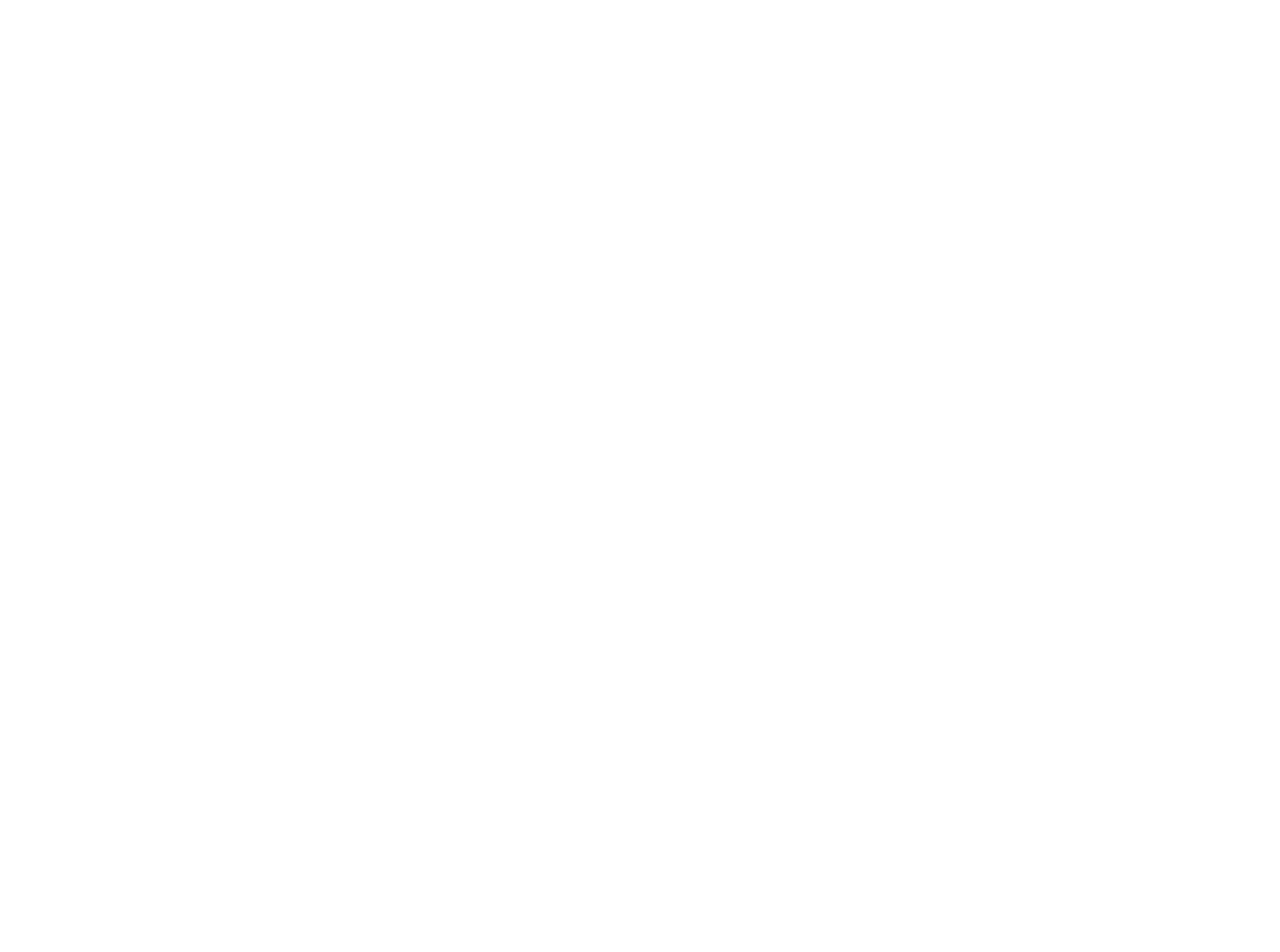
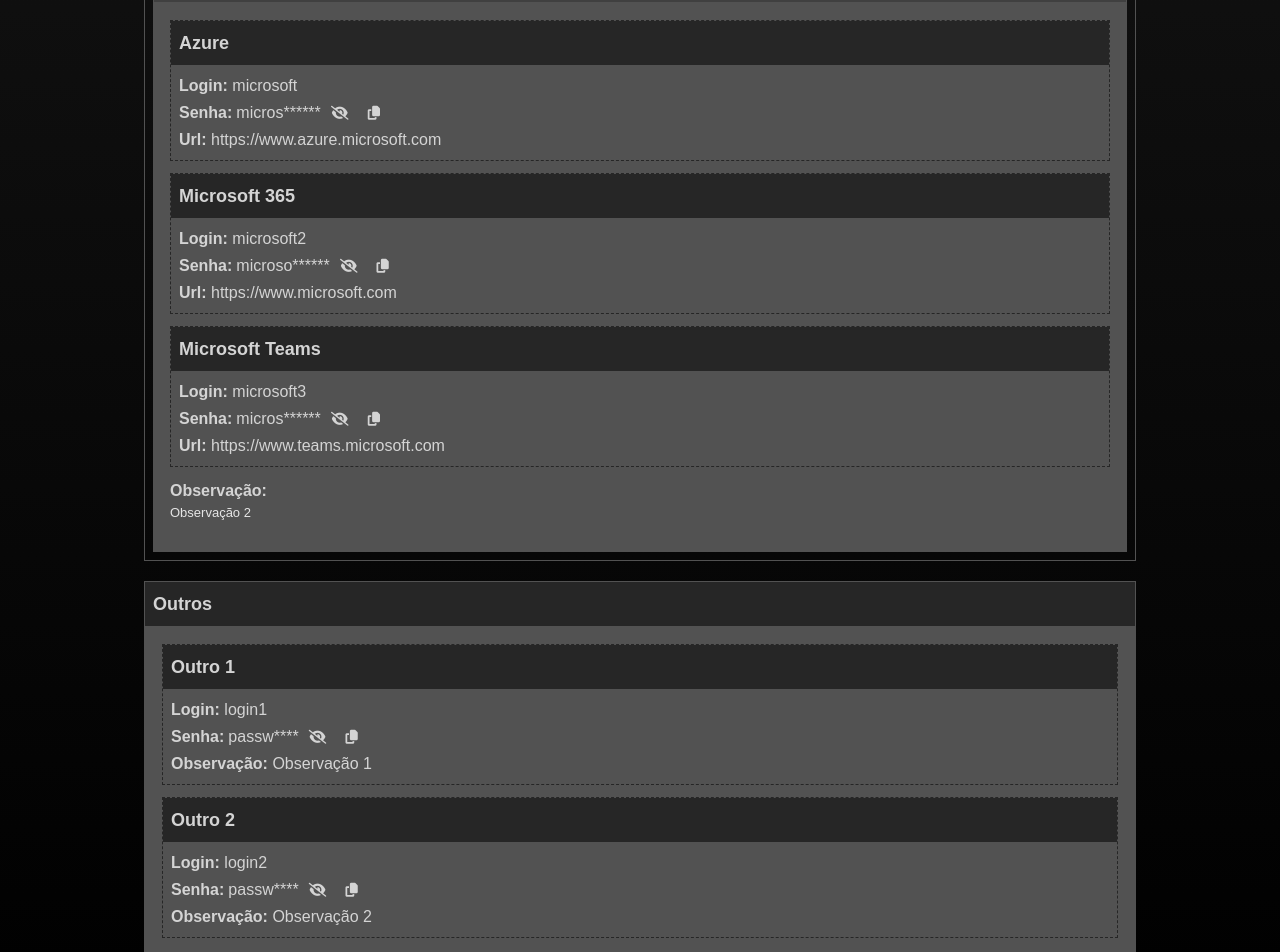
Before and after one commit to ivanqvdoliveira/take-my-notes, a SvelteKit app: page / in a window 1280 px wide. Shown: the part 1220-2172 px from the top of the page. Before the commit the page ends 943 px from the top, so only its background shows below. Built offline with nearby package versions, Linux system fonts and the light colour scheme.

Commit message:
feat: integrando sistema com setup on mount

```diff
--- a/src/components/GroupTab/GroupTab.svelte
+++ b/src/components/GroupTab/GroupTab.svelte
@@ -1,17 +1,29 @@
 <script>
   import { groupTabMock } from "../../mocks/groupTabMock";
-  export let tabSelected;
-  export let onUpdateTabSelected;
+  import { selectedTab, listNotes, searchValue } from "../../store/stores";
+  import { notesMock } from "../../mocks/notesMock";
+
+  export let tabHasChanged;
 
   const onButtonClick = (id) => {
-    onUpdateTabSelected(id);
+    selectedTab.set(id);
+    tabHasChanged()
+    searchValue.set('')
+
+    const list = notesMock.find(elem => elem.id === id);
+
+    if (list) {
+      listNotes.set(list);
+    } else {
+      console.error('Nenhum elemento encontrado');
+    }
   };
 </script>
 
 <section class="flex pb-5 gap-4">
   {#each groupTabMock as { label, id }}
     <button
-      class={tabSelected === id && 'active'}
+      class={$selectedTab === id && 'active'}
       on:click={() => onButtonClick(id)}
     >
       {label}
--- a/src/components/NotesList/NotesList.svelte
+++ b/src/components/NotesList/NotesList.svelte
@@ -1,8 +1,8 @@
 <script>
   import { onMount } from 'svelte';
-  import { notesMock } from '../../mocks/notesMock';
-  export let tabSelected;
+  import { selectedTab, listNotes } from '../../store/stores';
   export let seletecdItem = null;
+  export let filteredList;
   let selectedName = null;
   let isEdit = false;
   let passwordList = [];
@@ -13,11 +13,13 @@
   let copied = false;
 
   onMount(() => {
-    notesMock.map(note => {
-      if (tabSelected === note.id) {
-        return aggregatePasswords(note.password);
+    async function fetchData() {
+      const notes = $listNotes;
+
+      aggregatePasswords(notes.password);
     }
-    });
+
+    fetchData();
   });
 
   const aggregatePasswords = (passwords) => {
@@ -40,7 +42,7 @@
     passwordList = Object.values(grouped);
   }
 
-  const getFormattedPassword = (password, id) => {
+  const getFormattedPassword = (password) => {
     const halfLength = Math.ceil(password.length / 2);
     return password.substring(0, halfLength) + '*'.repeat(password.length - halfLength);
   }
@@ -100,16 +102,58 @@
 </script>
 
 <section>
-  {#each notesMock as { id, password, server, others }}
-    {#if tabSelected === id}
-      {#if password}
+  {#if filteredList}
+    <div class="container">
+      <h2>Resultados</h2>
+      <ul class="sub-item server">
+        {#if filteredList.length === 0}
+          <li>
+            <p class="block w-full text-lg text-center py-10 text-orange-400">Nenhum resultado encontrado</p>
+          </li>
+        {/if}
+        {#each filteredList as item}
+          <li class="border border-dashed border-neutral-800">
+            <h2>{item.name}</h2>
+            <div class="p-2 text-base">
+              <p>
+                <b>Login:</b>
+                {item?.login || '-'}
+              </p>
+              <p class="flex items-center gap-1 relative">
+                <b>Senha:</b>
+                {isvisible && idPassword === item.id ? item.password : getFormattedPassword(item.password)}
+                <button class="icon server" on:click={() => toggleVisibility(item.id)}>
+                  <i class="fa-solid fa-eye-slash" />
+                </button>
+                {#if copied && item.id === idPassword}
+                  <div class="copied">copiado</div>
+                {/if}
+                <button class="icon server" on:click={() => copyText(item.password, item.id)}>
+                  <i class="fa-solid fa-copy" />
+                </button>
+              </p>
+              <p>
+                <b>Observação:</b>
+                {item?.observation || '-'}
+              </p>
+              <p>
+                <b>Url:</b>
+                {item?.url || '-'}
+              </p>
+            </div>
+          </li>
+        {/each}
+      </ul>
+    </div>
+  {:else}
+    {#if $listNotes?.password}
       <div class="container">
         <h2>Senhas</h2>
         {#each passwordList as { password, items, id }}
           <div class="p-2">
             <div class="item-container">
               <span>{
-                  isvisible && idPassword === id ? password : getFormattedPassword(password, id)
+                isvisible && idPassword === id ? password : getFormattedPassword(password)
               }</span>
               {#if copied && id === idPassword}
                 <div class="copied">copiado</div>
@@ -206,10 +250,12 @@
       </div>
     {/if}
 
-      {#if server}
+    {#if $listNotes?.server}
       <div class="container">
         <h2>Servidores</h2>
-          {#each server as { clientName }}
+        {#each $listNotes.server as {
+          id, clientName, observation, serviceList
+        }}
           <div class="p-2">
             <div class="item-container">
               <span>{clientName}</span>
@@ -217,28 +263,86 @@
                 <i class="fa-solid fa-eye" />
               </button>
             </div>
+            {#if serviceList}
+              <ul class="sub-item server">
+                {#each serviceList as service}
+                  <li class="border border-dashed border-neutral-800">
+                    <h2>{service.name}</h2>
+                    <div class="p-2 text-base">
+                      <p>
+                        <b>Login:</b>
+                        {service?.login || '-'}
+                      </p>
+                      <p class="flex items-center gap-1 relative">
+                        <b>Senha:</b>
+                        {isvisible && idPassword === service.id ? service.password : getFormattedPassword(service.password)}
+                        <button class="icon server" on:click={() => toggleVisibility(service.id)}>
+                          <i class="fa-solid fa-eye-slash" />
+                        </button>
+                        {#if copied && service.id === idPassword}
+                          <div class="copied">copiado</div>
+                        {/if}
+                        <button class="icon server" on:click={() => copyText(service.password, service.id)}>
+                          <i class="fa-solid fa-copy" />
+                        </button>
+                      </p>
+                      <p>
+                        <b>Url:</b>
+                        {service?.url || '-'}
+                      </p>
+                    </div>
+                  </li>
+                {/each}
+                <li>
+                  <p>
+                    <b class="text-base">Observação:</b>
+                    <span>{observation || '-'}</span>
+                  </p>
+                </li>
+              </ul>
+            {/if}
           </div>
         {/each}
       </div>
     {/if}
 
-      {#if others}
+    {#if $listNotes?.others}
       <div class="container">
         <h2>Outros</h2>
-          {#each others as other}
-            <div class="p-2">
-              <div class="item-container">
-                <span>{other.name}</span>
-                <button class="icon">
-                  <i class="fa-solid fa-eye" />
+        <ul class="sub-item server">
+          {#each $listNotes.others as other}
+            <li class="border border-dashed border-neutral-800">
+              <h2>{other.name}</h2>
+              <div class="p-2 text-base">
+                <p>
+                  <b>Login:</b>
+                  {other?.login || '-'}
+                </p>
+                <p class="flex items-center gap-1 relative">
+                  <b>Senha:</b>
+                  {isvisible && idPassword === other.id ? other.password : getFormattedPassword(other.password, other.id)}
+                  <button class="icon server" on:click={() => toggleVisibility(other.id)}>
+                    <i class="fa-solid fa-eye-slash" />
                   </button>
+                  {#if copied && other.id === idPassword}
+                    <div class="copied">copiado</div>
+                  {/if}
+                  <button class="icon server" on:click={() => copyText(other.password, other.id)}>
+                    <i class="fa-solid fa-copy" />
+                  </button>
+                </p>
+                <p>
+                  <b>Observação:</b>
+                  {other?.observation || '-'}
+                </p>
               </div>
-            </div>
+            </li>
           {/each}
+        </ul>
       </div>
     {/if}
   {/if}
-  {/each}
+
 </section>
 
 
@@ -253,6 +357,12 @@
       display: flex;
       align-items: center;
       justify-content: center;
+
+      &.server {
+        i {
+          @apply text-sm;
+        }
+      }
     }
 
     &.pass-item {
@@ -311,6 +421,14 @@
 
   .sub-item {
     @apply border border-solid border-neutral-600 p-2 text-neutral-300 bg-neutral-600 text-[13px] flex flex-wrap gap-2;
+
+    &.server {
+      @apply block p-4;
+
+      li {
+        @apply w-full mb-3;
+      }
+    }
   }
 
   span {
--- a/src/mocks/notesMock.js
+++ b/src/mocks/notesMock.js
@@ -36,40 +36,59 @@
     observation: 'Observação 5',
   }],
   server: [{
+    id: 123,
     clientName: 'Google',
     observation: 'Observação 1',
     serviceList: [{
+      name: 'Banco de Dados',
       login: 'google',
       password: 'google123',
+      url: 'https://www.firease.google.com',
     },
     {
+      name: 'Google Cloud',
       login: 'google2',
       password: 'google1234',
+      url: 'https://www.cloud.google.com',
     }, {
+      name: 'Google Drive',
       login: 'google3',
       password: 'google123',
+      url: 'https://www.drive.google.com',
     }],
   }, {
+    id: 223,
     clientName: 'Microsoft',
     observation: 'Observação 2',
     serviceList: [{
+      name: 'Azure',
+      id: 21,
       login: 'microsoft',
       password: 'microsoft123',
+      url: 'https://www.azure.microsoft.com',
     }, {
+      name: 'Microsoft 365',
+      id: 22,
       login: 'microsoft2',
       password: 'microsoft1234',
+      url: 'https://www.microsoft.com',
     }, {
+      name: 'Microsoft Teams',
+      id: 23,
       login: 'microsoft3',
       password: 'microsoft123',
+      url: 'https://www.teams.microsoft.com',
     }],
   }],
   others: [{
     name: 'Outro 1',
+    id: 341,
     login: 'login1',
     password: 'password1',
     observation: 'Observação 1',
   }, {
     name: 'Outro 2',
+    id: 351,
     login: 'login2',
     password: 'password2',
     observation: 'Observação 2',
@@ -78,23 +97,27 @@
   id: 10,
   groupName: 'Familia',
   password: [{
+    id: 26,
     name: 'Facebook',
     password: '123456789',
     url: 'https://www.facebook.com',
     observation: 'Observação 1',
   }, {
+    id: 36,
     name: 'Instagram',
     password: 'password',
     url: 'https://www.instagram.com',
     observation: 'Observação 3',
   },
   {
+    id: 46,
     name: 'Twitter',
     password: '987654321',
     url: 'https://www.twitter.com',
     observation: 'Observação 2',
   },
   {
+    id: 56,
     name: 'LinkedIn',
     password: 'linkedin321',
     url: 'https://www.linkedin.com',
@@ -105,11 +128,13 @@
   groupName: 'Outros',
   others: [{
     name: 'Outro 1',
+    id: 361,
     login: 'login1',
     password: 'password1',
     observation: 'Observação 1',
   }, {
     name: 'Outro 2',
+    id: 371,
     login: 'login2',
     password: 'password2',
     observation: 'Observação 2',
--- a/src/routes/+page.js
+++ b/src/routes/+page.js
@@ -1,3 +1,20 @@
-// since there's no dynamic data here, we can prerender
-// it so that it gets served as a static asset in production
+import { selectedTab, listNotes } from '../store/stores.js';
+import { notesMock } from '../mocks/notesMock.js';
+
+export const load = async () => {
+  let selectedTabValue;
+  const unsubscribe = selectedTab.subscribe(value => {
+    selectedTabValue = value;
+  });
+  unsubscribe();
+
+  const list = notesMock.find(elem => elem.id === selectedTabValue);
+
+  if (list) {
+    listNotes.set(list);
+  } else {
+    console.error('Nenhum elemento encontrado');
+  }
+}
+
 export const prerender = true;
--- /dev/null
+++ b/src/store/stores.js
@@ -0,0 +1,5 @@
+import { writable } from 'svelte/store';
+
+export const selectedTab = writable(9);
+export const listNotes = writable({});
+export const searchValue = writable('');
```
Also changed, not shown: src/components/SearchSection/SearchSection.svelte (+31 -1 lines), src/routes/+page.svelte (+48 -6 lines). Lines whose indentation alone changed are shown as unchanged.
